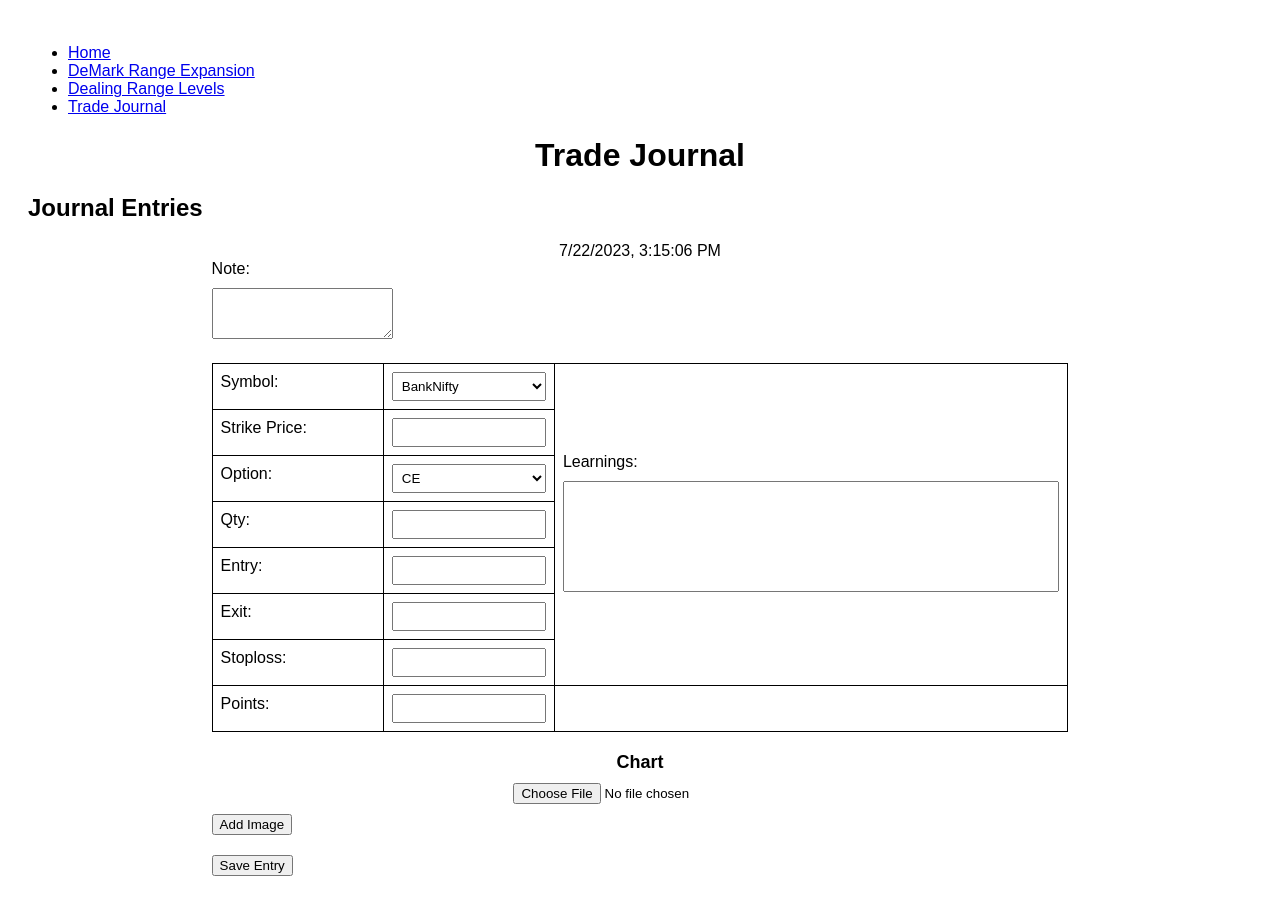
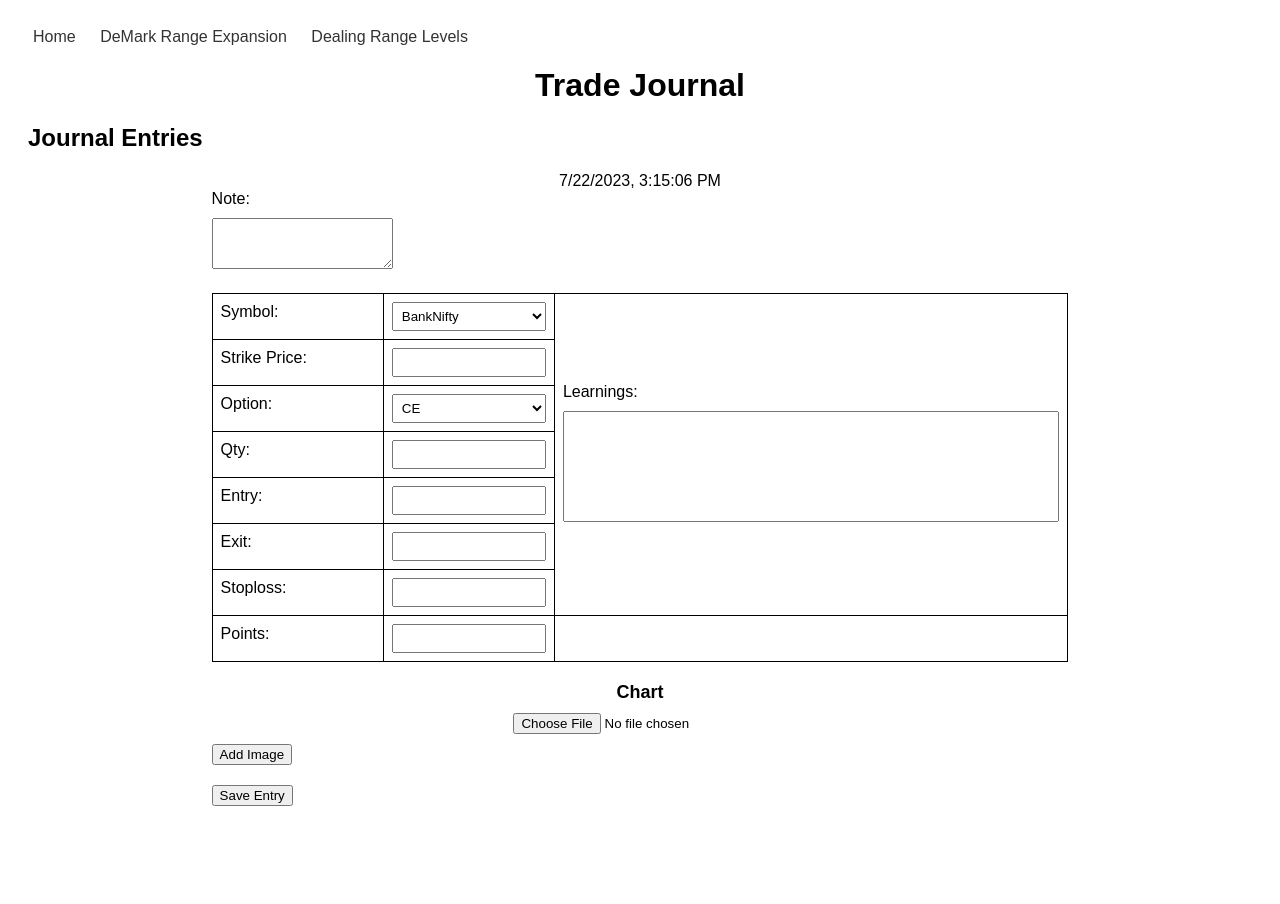
Before and after one commit to pben369/pben369.github.io, a plain HTML site: page trade_journal.html in a window 1280 px wide. After the commit the page ends 834 px from the top, so only its background shows below. Drawn offline with Linux system fonts and the light colour scheme.

Commit message:
updated style for menu items

```diff
--- a/trade_journal.html
+++ b/trade_journal.html
@@ -6,13 +6,11 @@
 
 </head>
 <body>
-
   <div class="menu">
     <ul>
       <li><a href="index.html">Home</a></li>
       <li><a href="demark_range_expansion.html">DeMark Range Expansion</a></li>
       <li><a href="dealing_range_levels.html">Dealing Range Levels</a></li>
-      <li><a href="trade_journal.html">Trade Journal</a></li>
     </ul>
   </div>
 
--- a/tradejournal.css
+++ b/tradejournal.css
@@ -2,6 +2,31 @@
 body {
   font-family: Arial, sans-serif;
   padding: 20px;
+}
+
+.menu {
+  margin-bottom: 20px;
+}
+
+.menu ul {
+  list-style-type: none;
+  padding: 0;
+  margin: 0;
+}
+
+.menu li {
+  display: inline;
+  margin-right: 10px;
+}
+
+.menu li a {
+  text-decoration: none;
+  color: #333;
+  padding: 5px;
+}
+
+.menu li a:hover {
+  background-color: #f2f2f2;
 }
 
 h1 {
```
